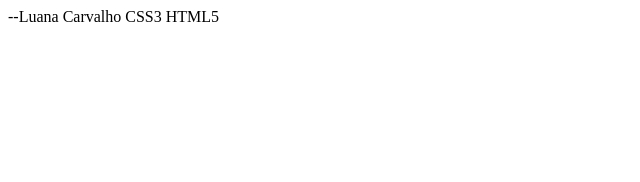
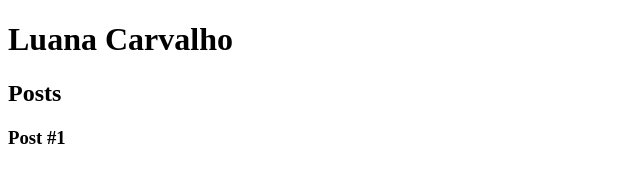
Before and after one commit to LuaCarvalho/-websites-HTML5-CSS3, a plain HTML site: page index.html in a window 1280 px wide. Shown: the whole page, without its empty margins (0-640 px from the left). Drawn offline with Linux system fonts and the light colour scheme.

Commit message:
Entendendo sobre semântica

```diff
--- a/index.html
+++ b/index.html
@@ -5,7 +5,20 @@
         <title>Luana Carvalho</title>
     </head>
     <body>
-        --Luana Carvalho
-        CSS3 HTML5
+
     </body>
+    <header>
+        <h1> Luana Carvalho</h1>
+    </header>
+    <section>
+        <header>
+            <h2> Posts </h2>
+        </header>
+        <article>
+            <header>
+                <h3>Post #1</h3>
+            </header>
+        </article>
+    </section>
+    <footer> </footer>
 </html>
```
